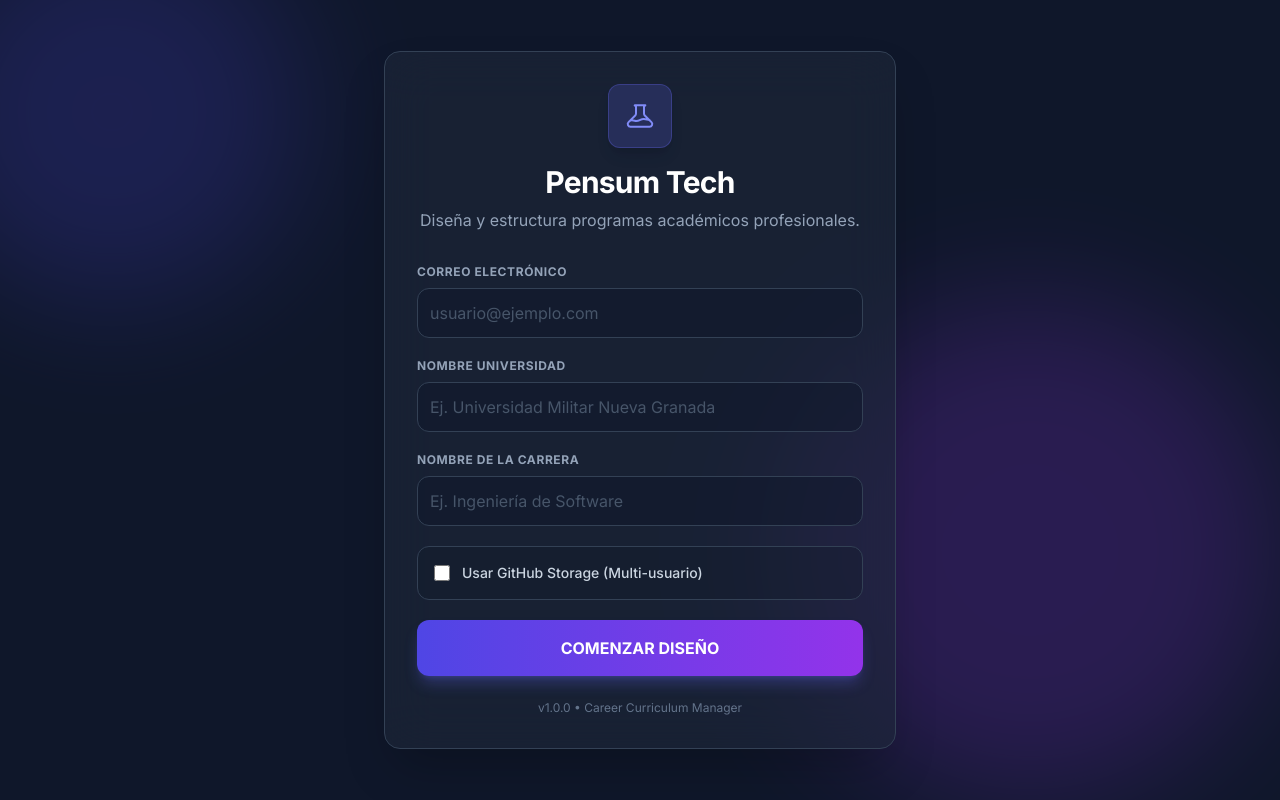
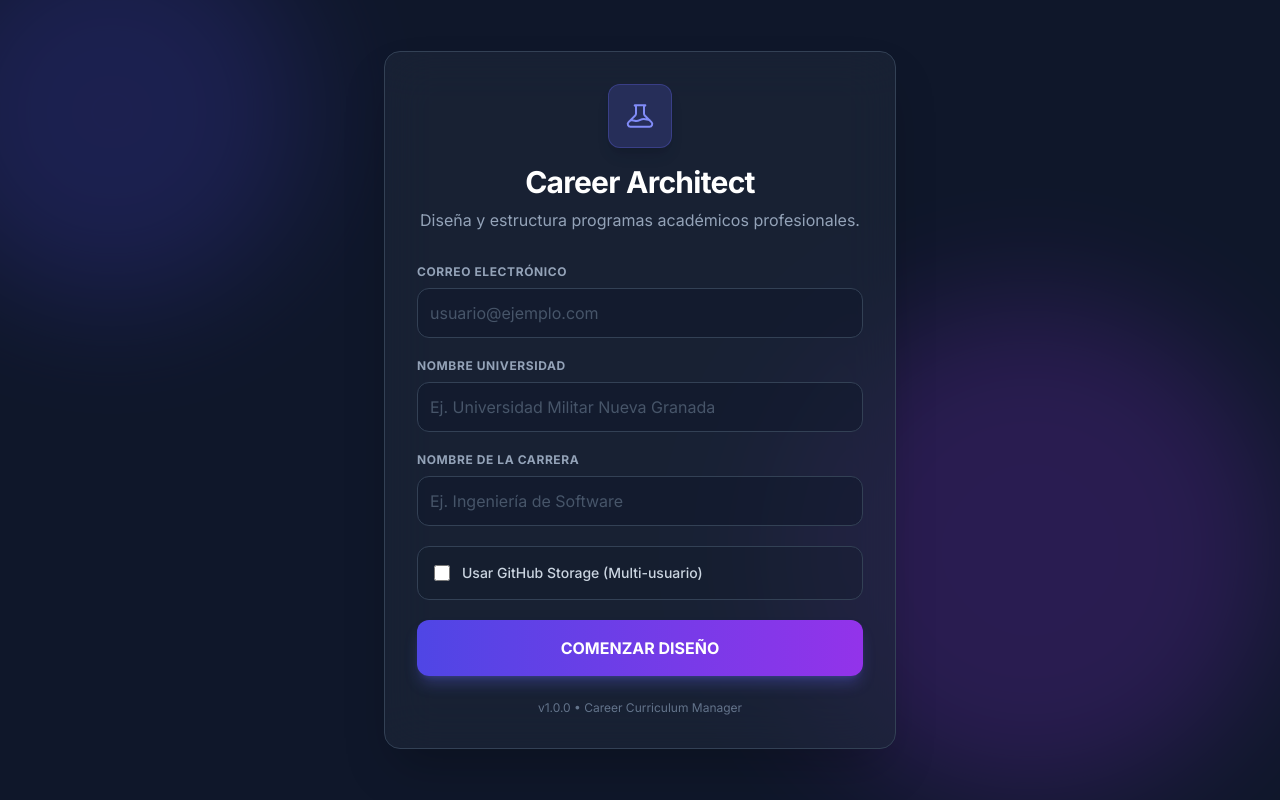
Before and after one commit to nerinconq/generador-de-pensum, a React (Vite) app: page / in a window 1280 px wide. Built offline with nearby package versions, Linux system fonts and the light colour scheme.

Commit message:
chore: Update documentation and functional version

```diff
--- a/components/WelcomeScreen.tsx
+++ b/components/WelcomeScreen.tsx
@@ -47,7 +47,7 @@
                             <path strokeLinecap="round" strokeLinejoin="round" strokeWidth={1.5} d="M19.428 15.428a2 2 0 00-1.022-.547l-2.384-.477a6 6 0 00-3.86.517l-.318.158a6 6 0 01-3.86.517L6.05 15.21a2 2 0 00-1.806.547M8 4h8l-1 1v5.172a2 2 0 00.586 1.414l5 5c1.26 1.26.367 3.414-1.415 3.414H4.828c-1.782 0-2.674-2.154-1.414-3.414l5-5A2 2 0 009 10.172V5L8 4z" />
                         </svg>
                     </div>
-                    <h1 className={`text-3xl font-bold mb-2 tracking-tight ${isDark ? 'text-white' : 'text-slate-800'}`}>Pensum Tech</h1>
+                    <h1 className={`text-3xl font-bold mb-2 tracking-tight ${isDark ? 'text-white' : 'text-slate-800'}`}>Career Architect</h1>
                     <p className={`${isDark ? 'text-slate-400' : 'text-slate-500'}`}>Diseña y estructura programas académicos profesionales.</p>
                 </div>
 
--- a/index.html
+++ b/index.html
@@ -4,7 +4,7 @@
 <head>
   <meta charset="UTF-8" />
   <meta name="viewport" content="width=device-width, initial-scale=1.0" />
-  <title>Pensum Tech | Gestor de Pensum</title>
+  <title>Gestor de Pensum</title>
   <script src="https://cdn.tailwindcss.com"></script>
   <link rel="preconnect" href="https://fonts.googleapis.com">
   <link rel="preconnect" href="https://fonts.gstatic.com" crossorigin>
```
Also changed, not shown: 1 other file (tests, documents, lock files or other folders).
